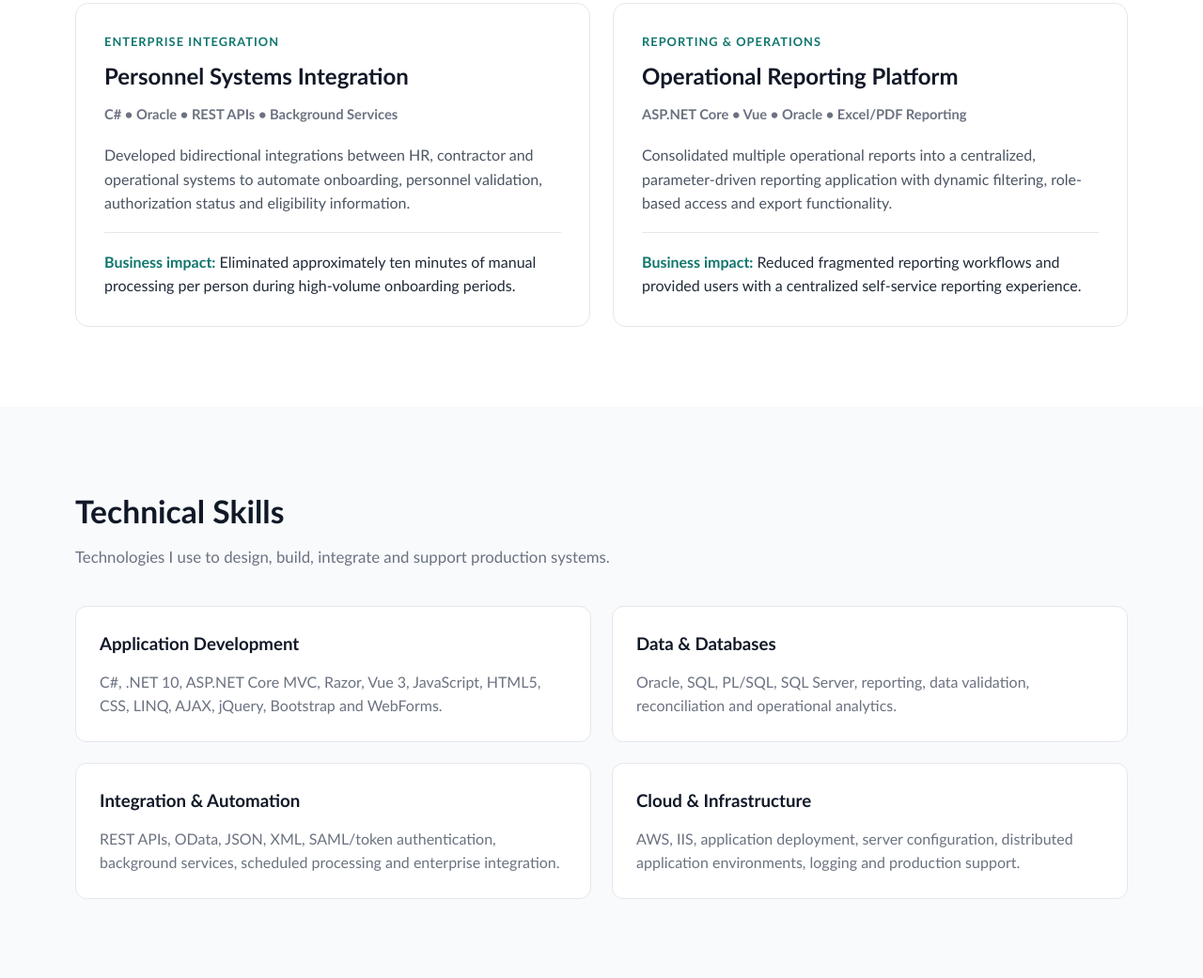
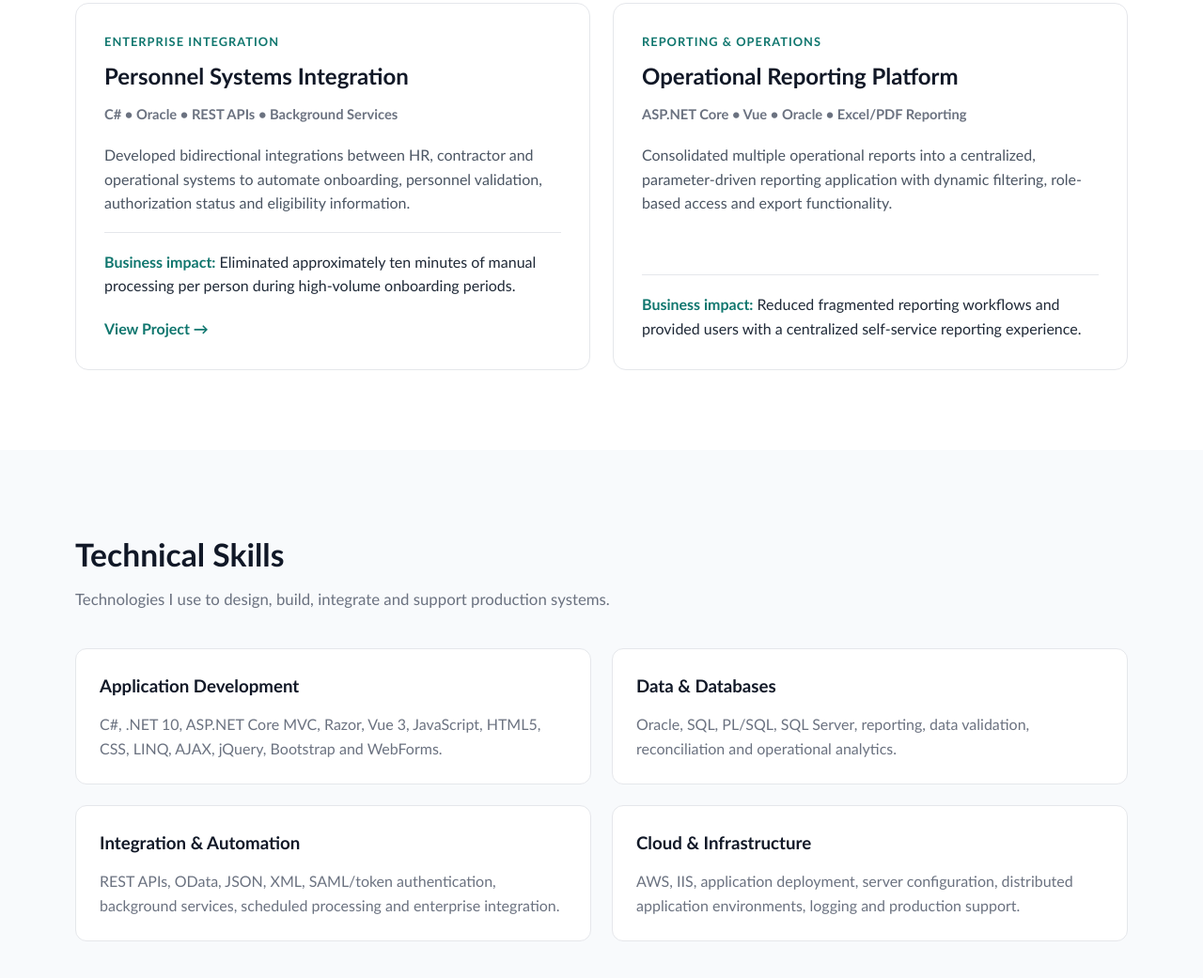
Before and after one commit to billodell2012/billodell2012.github.io, a plain HTML site: page index.html in a window 1280 px wide. Shown: the part 2044-3085 px from the top of the page at 94% size. Drawn offline with Linux system fonts and the light colour scheme.

Commit message:
Update index.html

```diff
--- a/index.html
+++ b/index.html
@@ -632,6 +632,13 @@
                         Eliminated approximately ten minutes of manual processing per person
                         during high-volume onboarding periods.
                     </div>
+
+                    <div style="margin-top: 20px;">
+                        <a href="projects/personnel-integration.html"
+                           style="color: #0f766e; font-weight: 700; text-decoration: none;">
+                            View Project →
+                        </a>
+                    </div>
                 </article>
 
                 <article class="project-card">
```
